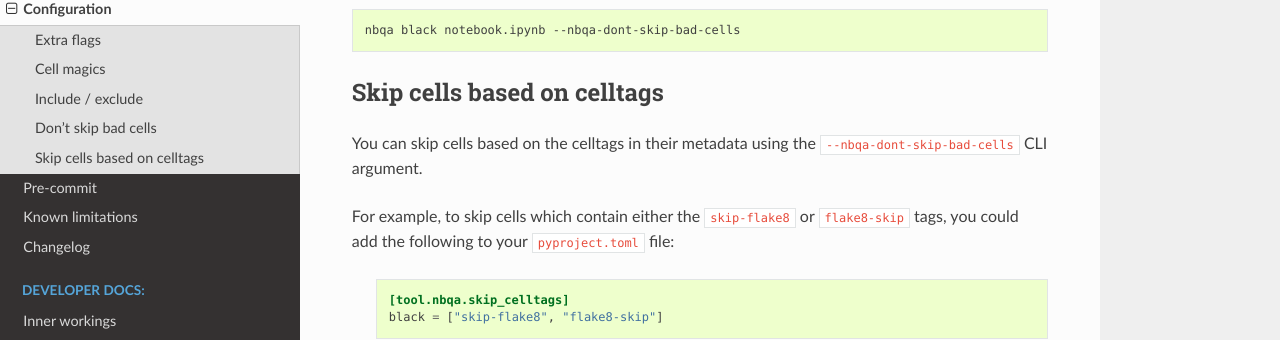
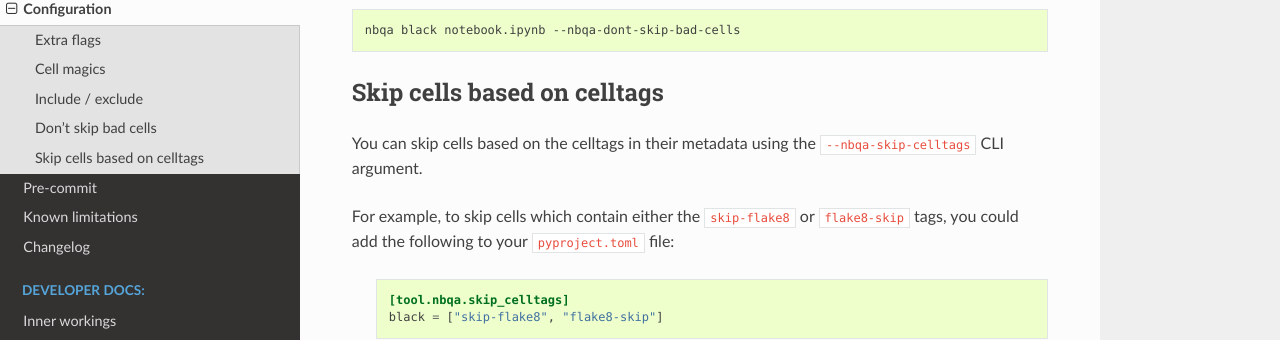
Before and after one commit to nbQA-dev/nbQA, a Sphinx documentation site: the page built from docs/configuration.rst, in a window 1280 px wide and 900 px high, scrolled down 2147 px. Shown: the part 258-598 px from the top of the window. Built offline with Sphinx 7.4.7 and the Read the Docs theme 2.0.0, drawn with Linux system fonts in a browser that asks for light colours.

Commit message:
[docs] Fix wrong command mentioned in "Skip cells based on celltags"
The wrong command was mentioned in the explanation of "Skip cells based on celltags". Quick fix here.

Thanks for building this great tool!

```diff
--- a/docs/configuration.rst
+++ b/docs/configuration.rst
@@ -110,7 +110,7 @@ or, from the command-line:
 Skip cells based on celltags
 ~~~~~~~~~~~~~~~~~~~~~~~~~~~~
 
-You can skip cells based on the celltags in their metadata using the :code:`--nbqa-dont-skip-bad-cells` CLI argument.
+You can skip cells based on the celltags in their metadata using the :code:`--nbqa-skip-celltags` CLI argument.
 
 For example, to skip cells which contain either the ``skip-flake8`` or ``flake8-skip`` tags, you could
 add the following to your :code:`pyproject.toml` file:
```
